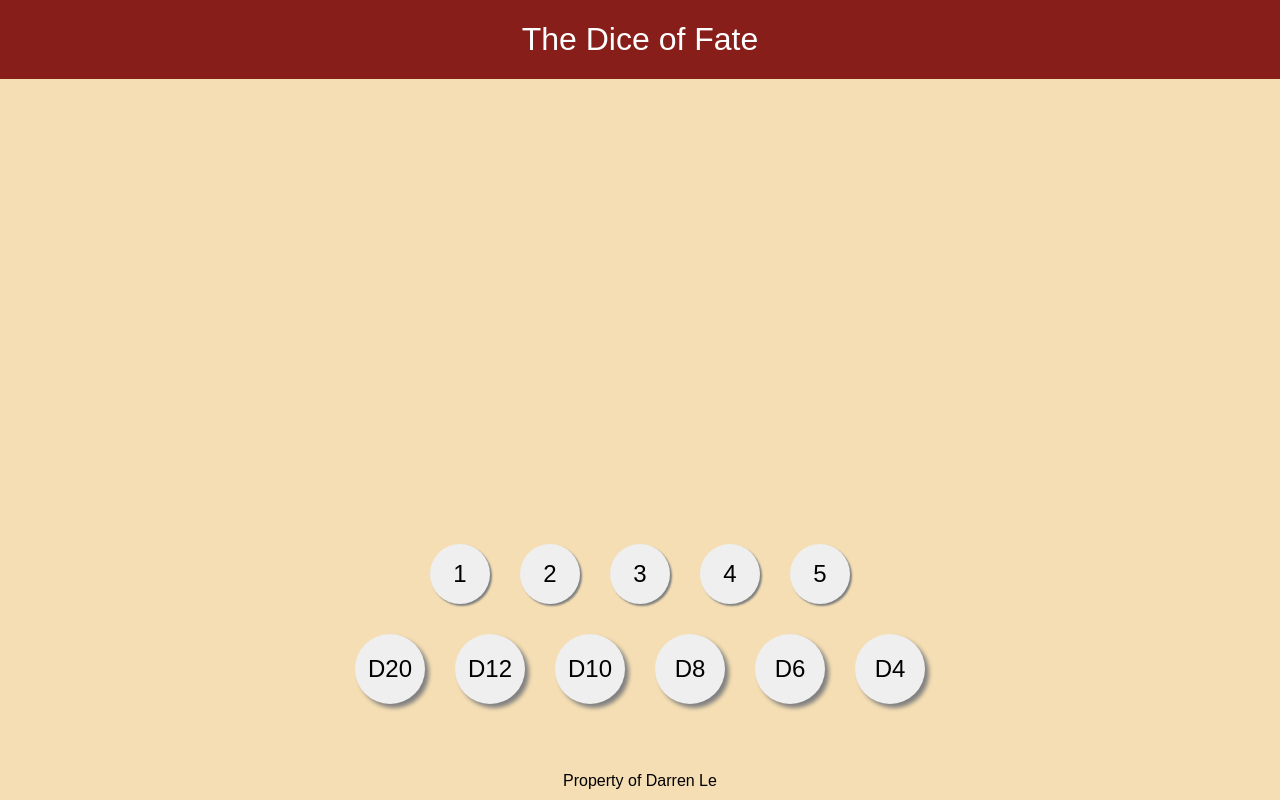
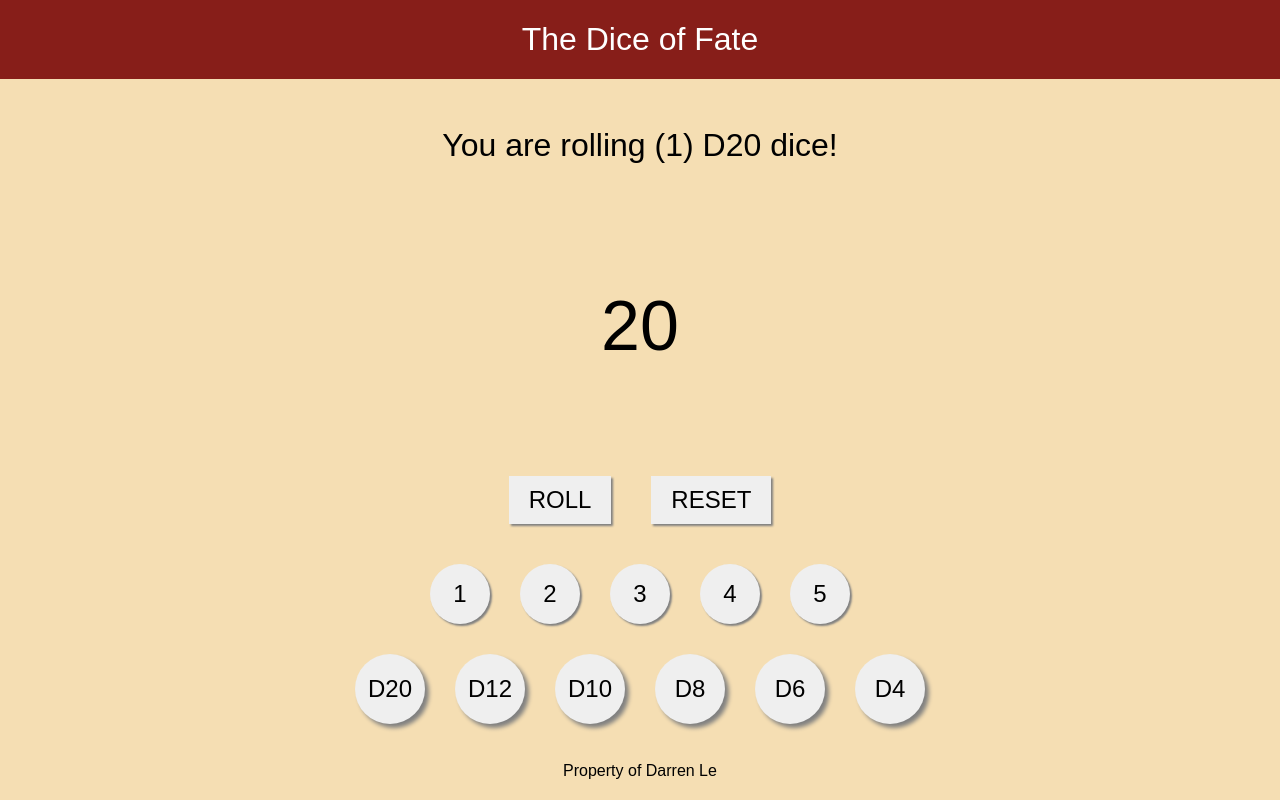
Before and after one commit to DarrenLe20/DnD-Dice-Roller, a website built with webpack: page dist/index.html in a window 1280 px wide. Both pictures are taken after a click on the button "D20". Built offline with nearby package versions, Linux system fonts and the light colour scheme; a web font is replaced by a local one.

Commit message:
Add dice roll logic

```diff
--- a/src/dice.js
+++ b/src/dice.js
@@ -6,23 +6,26 @@ class Dice {
   roll() {
     let res = 0;
     switch (this.side) {
-      case 20:
+      case "20":
         res = Math.floor(Math.random() * 20) + 1;
         return res;
-      case 12:
+      case "12":
         res = Math.floor(Math.random() * 12) + 1;
         return res;
-      case 10:
+      case "10":
         res = Math.floor(Math.random() * 10);
         return res;
-      case 8:
+      case "8":
         res = Math.floor(Math.random() * 8) + 1;
         return res;
-      case 6:
+      case "6":
         res = Math.floor(Math.random() * 6) + 1;
         return res;
-      case 4:
+      case "4":
         res = Math.floor(Math.random() * 4) + 1;
+        return res;
+      default:
+        console.log("Default");
         break;
     }
   }
--- a/src/firstLoad.js
+++ b/src/firstLoad.js
@@ -1,8 +1,9 @@
 import Dice from "./dice";
 
 function addContent() {
-  let diceFlag = 0;
-  let numFlag = 0;
+  let diceFlag = 20;
+  let numFlag = 1;
+  let allDice = [];
   const page = document.querySelector("#content");
   // Header
   const header = document.createElement("div");
@@ -21,6 +22,33 @@ function addContent() {
   menu.classList.add("menu");
   const mainArea = document.createElement("div");
   mainArea.classList.add("mainArea");
+  // Build dice area
+  const rollBtn = document.createElement("button");
+  rollBtn.textContent = "ROLL";
+  const resetBtn = document.createElement("button");
+  resetBtn.textContent = "RESET";
+  const btnArea = document.createElement("div");
+  btnArea.classList.add("btnArea");
+  const diceArea = document.createElement("div");
+  diceArea.classList.add("diceArea");
+  const infoArea = document.createElement("p");
+  infoArea.classList.add("info");
+  infoArea.textContent =
+    "You are rolling (" + numFlag + ") D" + diceFlag + " dice!";
+  // Default dice
+  const defaultDice = document.createElement("div");
+  defaultDice.classList.add("20");
+  defaultDice.classList.add("dice");
+  defaultDice.textContent = 20;
+  diceArea.appendChild(defaultDice);
+  allDice.push(new Dice("20"));
+  // Append components
+  mainArea.appendChild(infoArea);
+  mainArea.appendChild(diceArea);
+  mainArea.appendChild(btnArea);
+  btnArea.appendChild(rollBtn);
+  btnArea.appendChild(resetBtn);
+
   // Build Menu: Choose dice type and choose number of dice
   const numRow = document.createElement("div");
   numRow.classList.add("numRow");
@@ -35,21 +63,27 @@ function addContent() {
   typeRow.classList.add("typeRow");
   const d20 = document.createElement("button");
   d20.classList.add("20");
+  d20.classList.add("dice");
   d20.textContent = "D20";
   const d12 = document.createElement("button");
   d12.classList.add("12");
+  d12.classList.add("dice");
   d12.textContent = "D12";
   const d10 = document.createElement("button");
   d10.classList.add("10");
+  d10.classList.add("dice");
   d10.textContent = "D10";
   const d8 = document.createElement("button");
   d8.classList.add("8");
+  d8.classList.add("dice");
   d8.textContent = "D8";
   const d6 = document.createElement("button");
   d6.classList.add("6");
+  d6.classList.add("dice");
   d6.textContent = "D6";
   const d4 = document.createElement("button");
   d4.classList.add("4");
+  d4.classList.add("dice");
   d4.textContent = "D4";
   typeRow.appendChild(d20);
   typeRow.appendChild(d12);
@@ -61,8 +95,10 @@ function addContent() {
   const allTypeBtn = typeRow.querySelectorAll("button");
   allTypeBtn.forEach((button) =>
     button.addEventListener("click", () => {
-      diceFlag = button.className;
-      console.log(diceFlag);
+      diceFlag = button.classList[0];
+      console.log("diceFlag = " + diceFlag);
+      // Create dice
+      createDice();
     })
   );
   // Create number flag
@@ -70,9 +106,64 @@ function addContent() {
   allNumBtn.forEach((button) =>
     button.addEventListener("click", () => {
       numFlag = button.className;
-      console.log(numFlag);
+      console.log("numFlag = " + numFlag);
+      // Create dice
+      createDice();
     })
   );
+
+  // Create dice based on flags
+  function createDice() {
+    while (diceArea.firstChild) {
+      diceArea.removeChild(diceArea.firstChild);
+    }
+    allDice = [];
+    if (numFlag != 0 && diceFlag != 0) {
+      for (let i = 1; i <= numFlag; i++) {
+        const diceObj = new Dice(diceFlag.toString());
+        allDice.push(diceObj);
+        const dice = document.createElement("div");
+        dice.classList.add(diceFlag);
+        dice.classList.add("dice");
+        dice.textContent = diceObj.getSide();
+        diceArea.appendChild(dice);
+      }
+    }
+    infoArea.textContent =
+      "You are rolling (" + numFlag + ") D" + diceFlag + " dice!";
+  }
+
+  // Roll dice
+  rollBtn.addEventListener("click", () => {
+    const all = diceArea.querySelectorAll(".dice");
+    let i = 0;
+    all.forEach(function (dice) {
+      console.log(allDice[i].getSide());
+      const res = allDice[i].roll();
+      console.log(res);
+      dice.textContent = res;
+      i++;
+    });
+  });
+
+  // Reset button
+  resetBtn.addEventListener("click", () => {
+    while (diceArea.firstChild) {
+      diceArea.removeChild(diceArea.firstChild);
+    }
+    let diceFlag = 20;
+    let numFlag = 1;
+    let allDice = [];
+    // Default dice
+    const defaultDice = document.createElement("div");
+    defaultDice.classList.add("20");
+    defaultDice.classList.add("dice");
+    defaultDice.textContent = 20;
+    diceArea.appendChild(defaultDice);
+    allDice.push(new Dice(20));
+    infoArea.textContent =
+      "You are rolling (" + numFlag + ") D" + diceFlag + " dice!";
+  });
   // Footer
   const footer = document.createElement("div");
   footer.classList.add("footer");
--- a/src/style.css
+++ b/src/style.css
@@ -38,12 +38,14 @@ body {
   align-items: center;
   justify-content: center;
   background-color: wheat;
-  min-height: calc((100vh - 50px - 60px));
+  padding-bottom: 60px;
+  padding-top: 10px;
+  min-height: calc(100vh - 20vh);
 }
 
 .menu {
-  padding-top: 300px;
   display: flex;
+  padding-top: 20px;
   flex-direction: column;
   gap: 30px;
   align-items: center;
@@ -73,6 +75,10 @@ body {
   box-shadow: none;
 }
 
+.numRow button:hover {
+  background-color: lightgray;
+}
+
 .typeRow {
   display: flex;
   gap: 30px;
@@ -96,8 +102,59 @@ body {
   box-shadow: none;
 }
 
+.typeRow button:hover {
+  background-color: lightgray;
+}
+
 .mainArea {
   min-height: 100px;
+  display: flex;
+  align-items: center;
+  justify-content: center;
+  flex-direction: column;
+}
+
+.mainArea button {
+  cursor: url("./glove3_1_1_48x48.png"), auto;
+  border: 0;
+  margin: 20px;
+  padding: 10px 20px;
+  font-family: dutch-mediaeval-pro, sans-serif;
+  font-size: x-large;
+  box-shadow: 2px 2px 2px gray;
+}
+
+.mainArea button:hover {
+  background-color: lightgray;
+}
+
+.mainArea button:active {
+  box-shadow: none;
+}
+
+.mainArea .dice {
+  font-size: 70px;
+}
+
+.info {
+  display: flex;
+  align-items: center;
+  justify-content: center;
+  font-size: xx-large;
+}
+
+.diceArea {
+  padding: 90px;
+  display: flex;
+  align-items: center;
+  justify-content: center;
+  gap: 50px;
+}
+
+.btnArea {
+  display: flex;
+  align-items: center;
+  justify-content: center;
 }
 
 .footer {
@@ -105,8 +162,8 @@ body {
   align-items: center;
   justify-content: center;
   background-color: wheat;
-  padding-top: 10px;
-  padding-bottom: 10px;
+  padding-top: 20px;
+  padding-bottom: 20px;
   cursor: url("./glove3_1_1_48x48.png"), auto;
   /* Push footer to the bottom */
   position: absolute;
```
Also changed, not shown: dist/6133482bf4be46cf1fbe.png (added), dist/main.js, src/hex_ver_1-removebg-preview.png (added).
